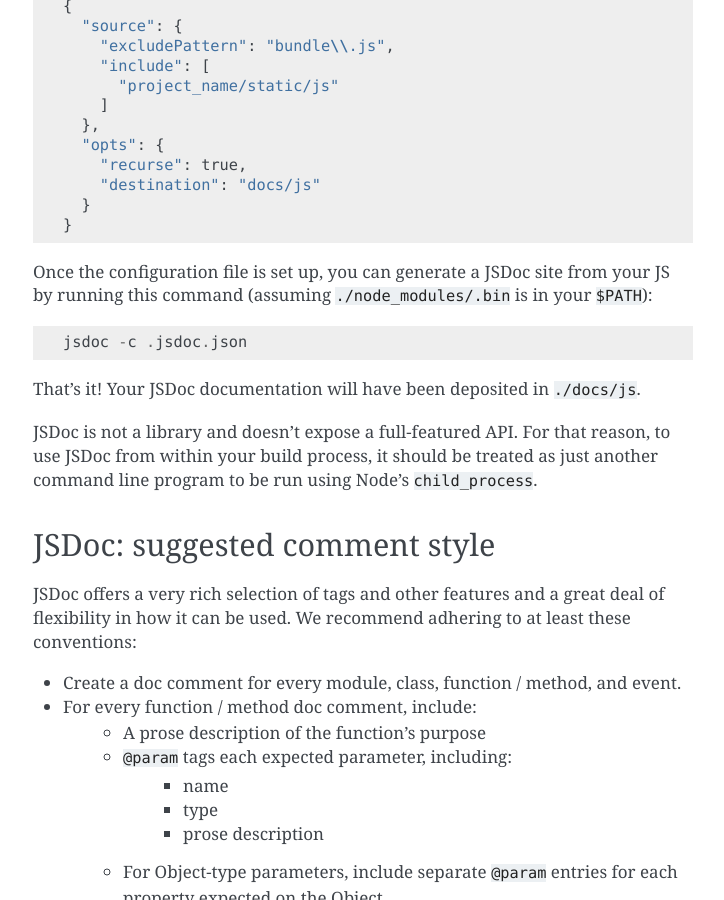
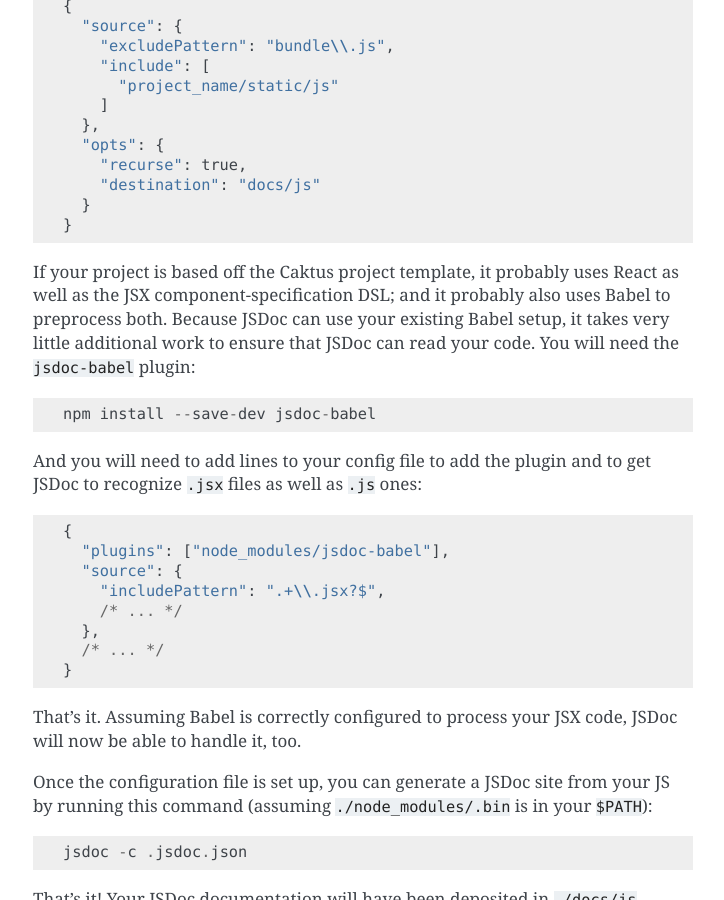
Before and after one commit to caktus/guidebook, a Sphinx documentation site: the page built from source/frontend-docs.rst, in a window 1280 px wide and 900 px high, scrolled down 1213 px. Shown: the whole window, without its empty margins (387-1111 px from the left). Built offline with Sphinx 7.4.7, drawn with Linux system fonts in a browser that asks for light colours.

Commit message:
Adding comments for JSX

```diff
--- a/source/frontend-docs.rst
+++ b/source/frontend-docs.rst
@@ -57,6 +57,29 @@
         "destination": "docs/js"
       }
     }
+
+If your project is based off the Caktus project template, it probably uses
+React as well as the JSX component-specification DSL; and it probably also
+uses Babel to preprocess both. Because JSDoc can use your existing Babel
+setup, it takes very little additional work to ensure that JSDoc can read
+your code. You will need the ``jsdoc-babel`` plugin::
+
+    npm install --save-dev jsdoc-babel
+
+And you will need to add lines to your config file to add the plugin and to
+get JSDoc to recognize ``.jsx`` files as well as ``.js`` ones::
+
+    {
+      "plugins": ["node_modules/jsdoc-babel"],
+      "source": {
+        "includePattern": ".+\\.jsx?$",
+        /* ... */
+      },
+      /* ... */
+    }
+
+That's it. Assuming Babel is correctly configured to process your JSX code,
+JSDoc will now be able to handle it, too.
 
 Once the configuration file is set up, you can generate a JSDoc site from your
 JS by running this command (assuming ``./node_modules/.bin`` is in your
```
